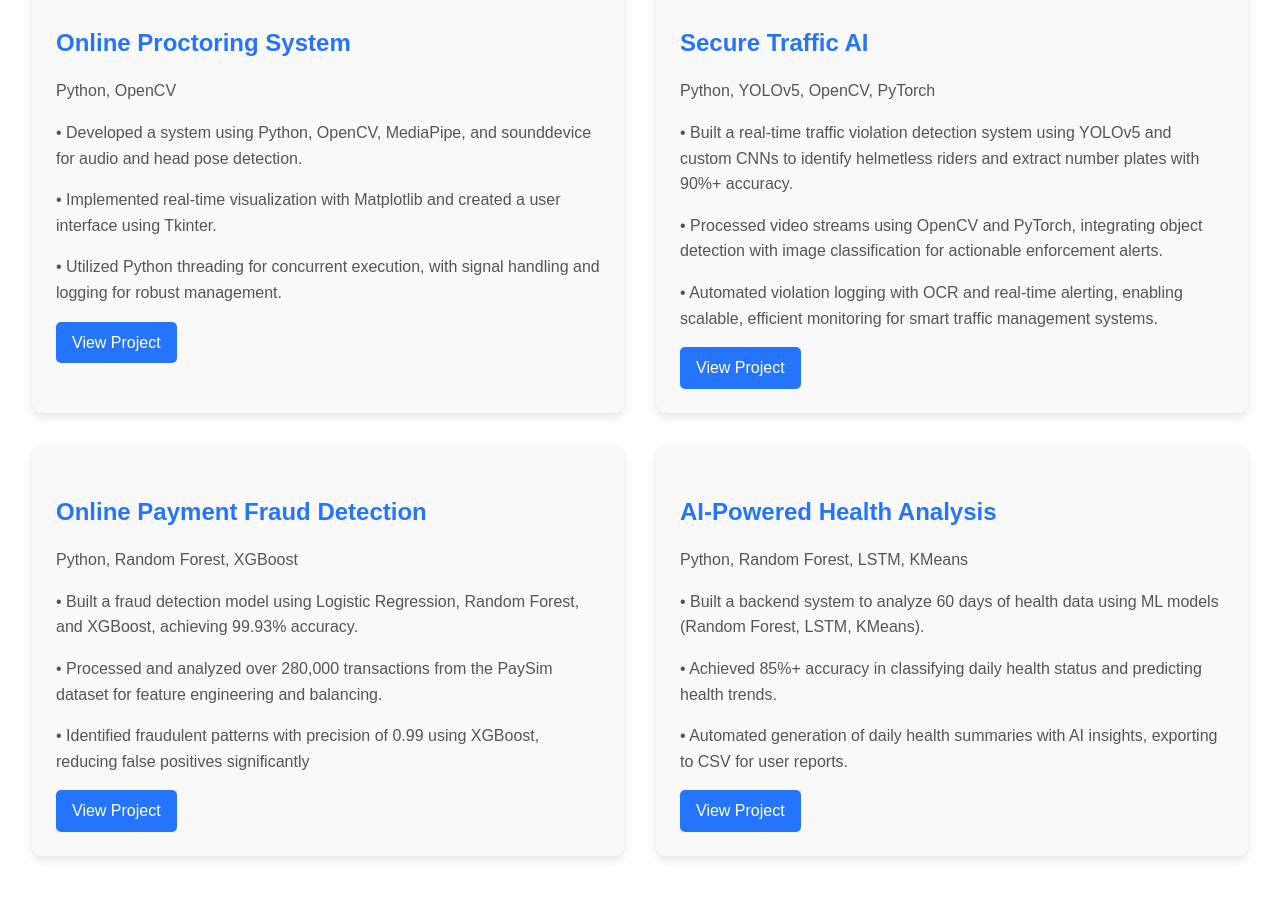
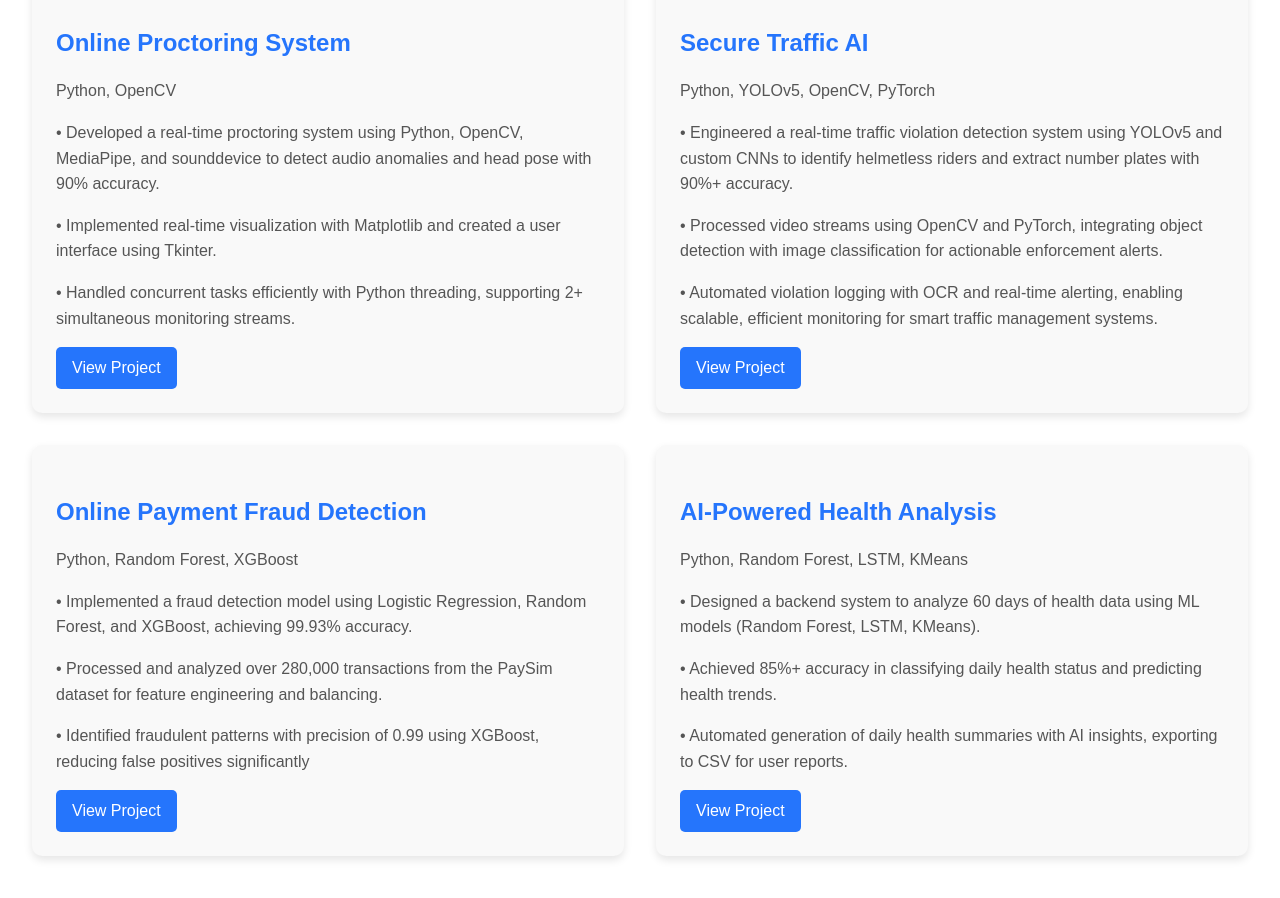
Before and after one commit to vamsi652/Portfolio, a React (Create React App) app: page / in a window 1280 px wide. Shown: the part 1880-2778 px from the top of the page. Built offline with nearby package versions, Linux system fonts and the light colour scheme.

Commit message:
Update Projects.js

```diff
--- a/src/components/Projects.js
+++ b/src/components/Projects.js
@@ -10,15 +10,15 @@ const Projects = () => {
           <div className="project-item">
             <h3>Online Proctoring System</h3>
             <p>Python, OpenCV</p>
-            <p>• Developed a system using Python, OpenCV, MediaPipe, and sounddevice for audio and head pose detection.</p>
+            <p>• Developed a real-time proctoring system using Python, OpenCV, MediaPipe, and sounddevice to detect audio anomalies and head pose with 90% accuracy.</p>
             <p>• Implemented real-time visualization with Matplotlib and created a user interface using Tkinter.</p>
-            <p>• Utilized Python threading for concurrent execution, with signal handling and logging for robust management.</p>
+            <p>• Handled concurrent tasks efficiently with Python threading, supporting 2+ simultaneous monitoring streams.</p>
             <a href="https://github.com/vamsi652/online_proctoring" target="_blank" rel="noopener noreferrer">View Project</a>
           </div>
           <div className="project-item">
             <h3>Secure Traffic AI</h3>
             <p>Python, YOLOv5, OpenCV, PyTorch</p>
-            <p>• Built a real-time traffic violation detection system using YOLOv5 and custom CNNs to identify helmetless riders and
+            <p>• Engineered a real-time traffic violation detection system using YOLOv5 and custom CNNs to identify helmetless riders and
 extract number plates with 90%+ accuracy.</p>
             <p>• Processed video streams using OpenCV and PyTorch, integrating object detection with image classification for
 actionable enforcement alerts.</p>
@@ -29,7 +29,7 @@ traffic management systems.</p>
           <div className="project-item">
             <h3>Online Payment Fraud Detection</h3>
             <p>Python, Random Forest, XGBoost</p>
-            <p>• Built a fraud detection model using Logistic Regression, Random Forest, and XGBoost, achieving 99.93%
+            <p>• Implemented a fraud detection model using Logistic Regression, Random Forest, and XGBoost, achieving 99.93%
 accuracy.</p>
             <p>• Processed and analyzed over 280,000 transactions from the PaySim dataset for feature engineering and balancing.</p>
             <p>• Identified fraudulent patterns with precision of 0.99 using XGBoost, reducing false positives significantly</p>
@@ -38,7 +38,7 @@ accuracy.</p>
           <div className="project-item">
             <h3>AI-Powered Health Analysis</h3>
             <p>Python, Random Forest, LSTM, KMeans</p>
-            <p>• Built a backend system to analyze 60 days of health data using ML models (Random Forest, LSTM, KMeans).</p>
+            <p>• Designed a backend system to analyze 60 days of health data using ML models (Random Forest, LSTM, KMeans).</p>
             <p>• Achieved 85%+ accuracy in classifying daily health status and predicting health trends.</p>
             <p>• Automated generation of daily health summaries with AI insights, exporting to CSV for user reports.</p>
             <a href="https://github.com/vamsi652/AIPoweredHealthAnalysis" target="_blank" rel="noopener noreferrer">View Project</a>
```
